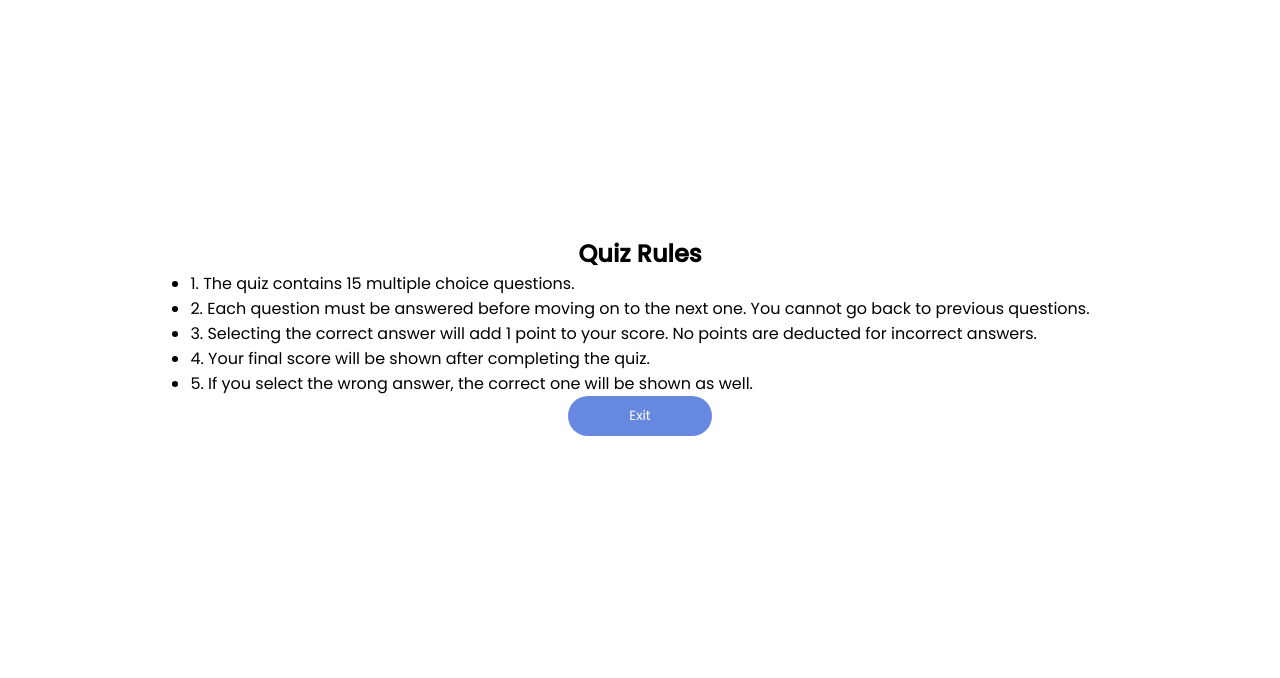
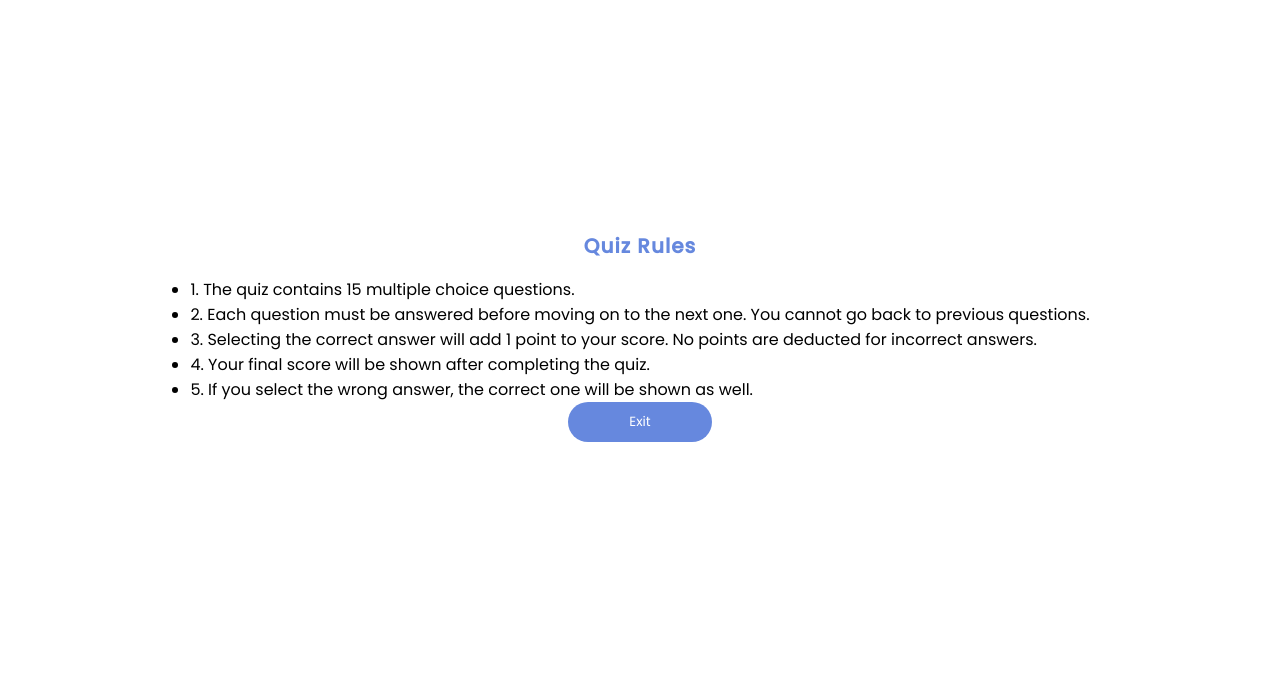
Before and after one commit to nataliiasolomchak21/codeasy-quiz, a plain HTML site: page quizguide.html in a window 1280 px wide. Shown: the part 64-742 px from the top of the page. Drawn offline with Linux system fonts and the light colour scheme.

Commit message:
Style h2 element in quiz-guide section

```diff
--- a/assets/css/style.css
+++ b/assets/css/style.css
@@ -153,3 +153,10 @@ main {
     align-items: center;
     padding: 2.5rem;
 }
+
+.quiz-guide h2 {
+    font-size: 1.25rem;
+    color: var(--main-color);
+    letter-spacing: 1px;
+    padding-bottom: 1rem;
+}
```
